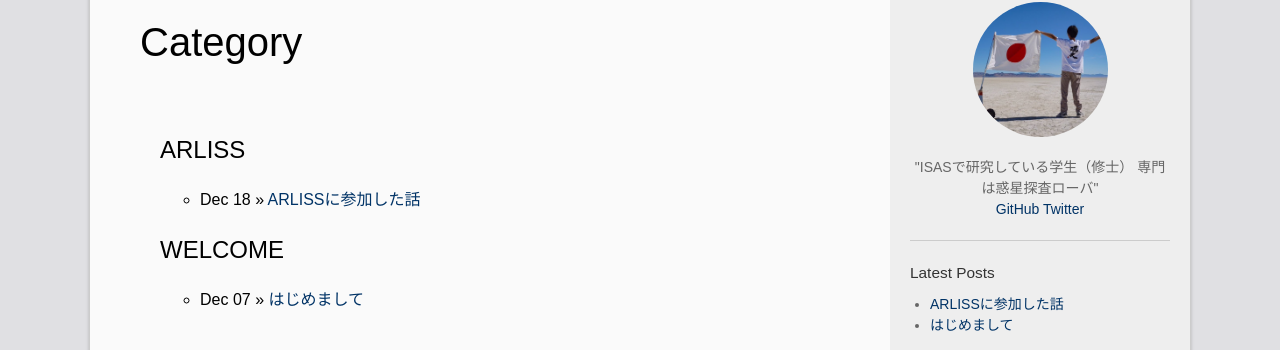
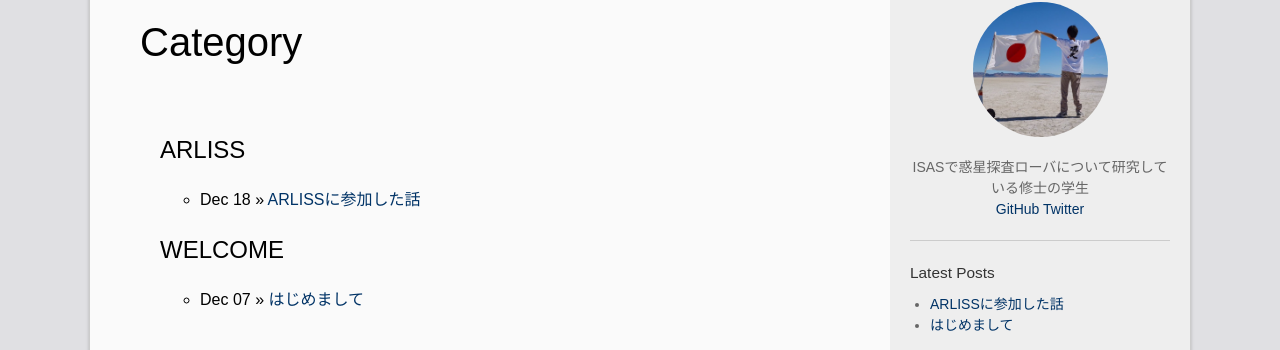
Before and after one commit to motthi/motthi.github.io, a Jekyll site: the page built from category.html, in a window 1280 px wide. Shown: the part 120-470 px from the top of the page. Built offline with Jekyll 4.4.1, drawn with Linux system fonts in a browser that asks for light colours.

Commit message:
feat : description

```diff
--- a/_config.yml
+++ b/_config.yml
@@ -19,14 +19,12 @@
 # in the templates via {{ site.myvariable }}.
 
 title: Motthi's Website
-title_image: "/resource/img/ARLISS_TUS.jpg"
+image: "/resource/img/ARLISS_TUS.jpg"
+avatar: /resource/img/ARLISS_TUS.jpg
 email: k11000660@gmail.com
-description: >- # this means to ignore newlines until "baseurl:"
-  "ISASで研究している学生（修士）
-  専門は惑星探査ローバ"
-avatar: /resource/img/ARLISS_TUS.jpg
-baseurl: "" # the subpath of your site, e.g. /blog
-url: "https://motthi.github.io" # the base hostname & protocol for your site, e.g. http://example.com
+description: ISASで惑星探査ローバについて研究している修士の学生
+baseurl: ""
+url: "https://motthi.github.io"
 twitter_username: Motthi20
 github_username: Motthi
 timezone: Asia/Tokyo
```
